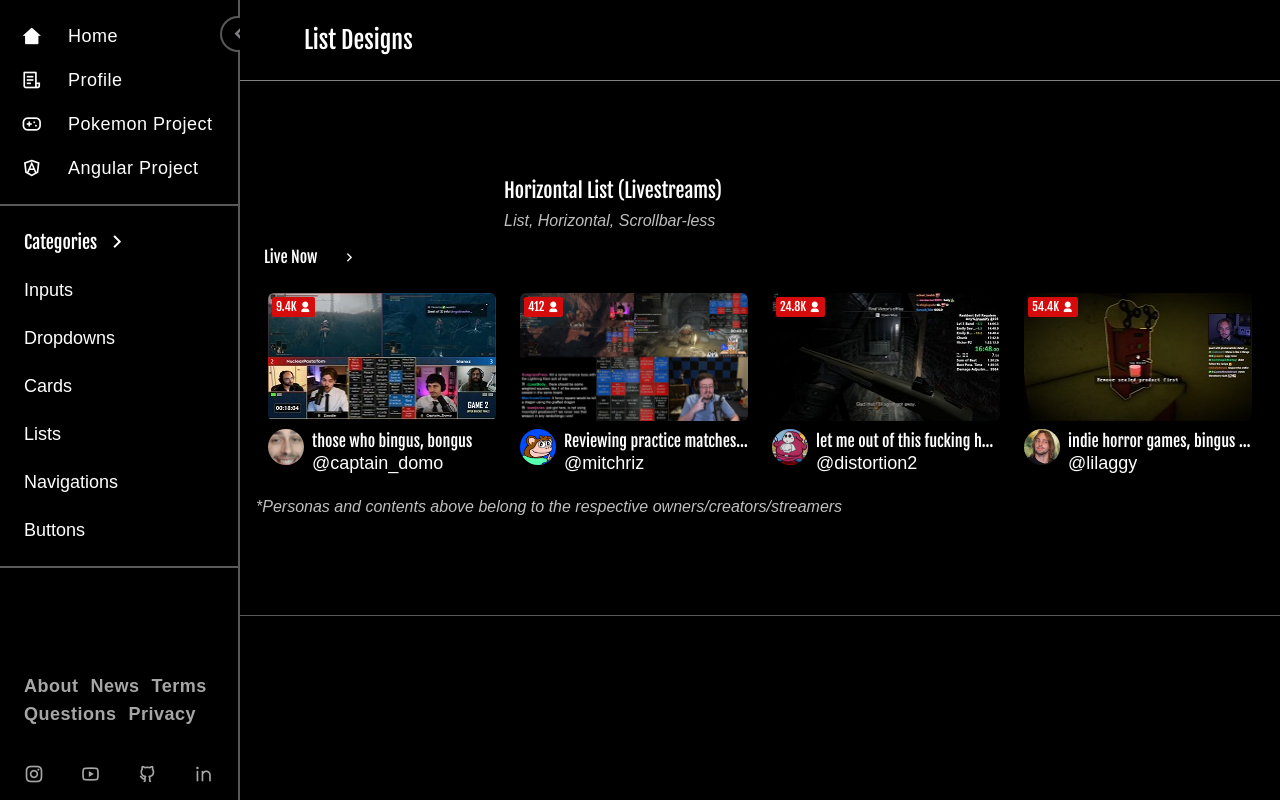
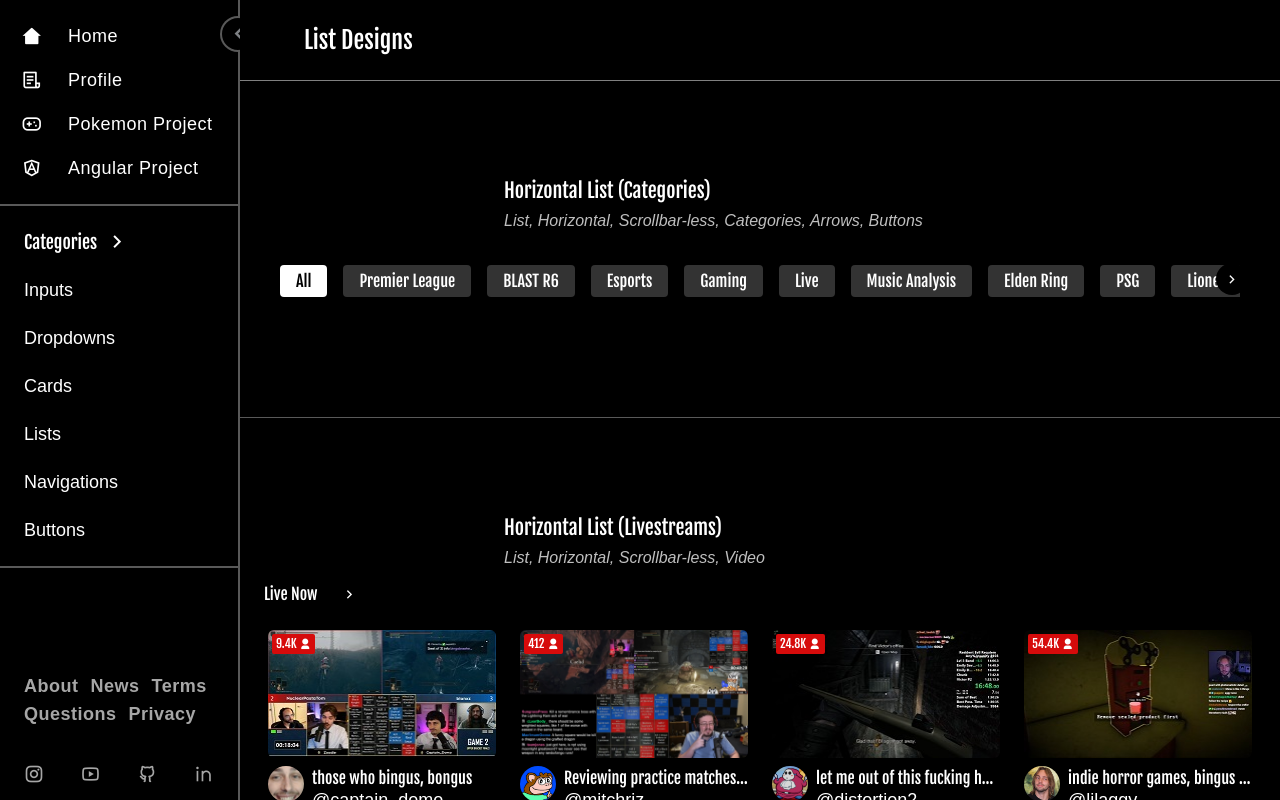
Before and after one commit to povertycycle/design-portfolio, a Next.js app: page /design-portfolio/designs/lists in a window 1280 px wide. Built offline with nearby package versions, Linux system fonts and the light colour scheme; a web font is replaced by a local one.

Commit message:
slide list

```diff
--- a/src/features/designs/lists/ListDesigns.tsx
+++ b/src/features/designs/lists/ListDesigns.tsx
@@ -1,3 +1,4 @@
+import { CategoryList } from "@/src/libraries/components/list/CategoryList";
 import { HorizontalList } from "@/src/libraries/components/list/HorizontalList";
 
 export const ListDesigns: React.FC = () => {
@@ -9,10 +10,23 @@ export const ListDesigns: React.FC = () => {
             <div className="flex flex-col w-full mx-auto px-4">
                 <div className="w-lg flex flex-col mx-auto">
                     <span className="text-xl">
+                        Horizontal List (Categories)
+                    </span>
+                    <span className="opacity-75 italic text-base mt-1 mb-2 font-smooch">
+                        List, Horizontal, Scrollbar-less, Categories, Arrows,
+                        Buttons
+                    </span>
+                </div>
+                <CategoryList />
+            </div>
+            <div className="my-24 w-full h-px bg-white/35" />
+            <div className="flex flex-col w-full mx-auto px-4">
+                <div className="w-lg flex flex-col mx-auto">
+                    <span className="text-xl">
                         Horizontal List (Livestreams)
                     </span>
                     <span className="opacity-75 italic text-base mt-1 mb-2 font-smooch">
-                        List, Horizontal, Scrollbar-less
+                        List, Horizontal, Scrollbar-less, Video
                     </span>
                 </div>
                 <HorizontalList />
--- /dev/null
+++ b/src/libraries/components/list/CategoryList.tsx
@@ -0,0 +1,64 @@
+import { useState } from "react";
+import { useSlide } from "../../hooks/useSlide";
+
+export const CategoryList: React.FC = () => {
+    const [category, setCategory] = useState<string>("All");
+    const { ref, left, right } = useSlide();
+
+    return (
+        <div className="flex w-full p-6 relative">
+            <div
+                ref={left.button}
+                onClick={left.scroll}
+                className="h-8 w-8 hidden items-center justify-center rounded-full bg-black hover:bg-[#333333] cursor-pointer absolute left-4 top-5.5"
+            >
+                <i className="ri-arrow-left-s-line" />
+            </div>
+            <div
+                ref={right.button}
+                onClick={right.scroll}
+                className="h-8 w-8 flex items-center justify-center rounded-full bg-black hover:bg-[#333333] cursor-pointer absolute right-4 top-5.5"
+            >
+                <i className="ri-arrow-right-s-line" />
+            </div>
+            <div
+                ref={ref}
+                className="flex gap-4 w-full overflow-x-scroll hidden-scroll scroll-smooth"
+            >
+                {CATEGORIES.map((cat) => (
+                    <div
+                        onClick={() => setCategory(cat)}
+                        className={`h-8 flex items-center px-4 rounded-sm whitespace-nowrap ${
+                            cat === category
+                                ? "bg-white text-black"
+                                : " bg-[#333333] cursor-pointer hover:bg-[#404040]"
+                        }`}
+                        key={cat}
+                    >
+                        {cat}
+                    </div>
+                ))}
+            </div>
+        </div>
+    );
+};
+
+const CATEGORIES = [
+    "All",
+    "Premier League",
+    "BLAST R6",
+    "Esports",
+    "Gaming",
+    "Live",
+    "Music Analysis",
+    "Elden Ring",
+    "PSG",
+    "Lionel Messi",
+    "Bingo Brawlers",
+    "AGDQ 2026",
+    "Technology",
+    "Barbarian",
+    "Jurassic Park",
+    "History",
+    "Cooking Show",
+];
--- a/src/libraries/components/list/HorizontalList.tsx
+++ b/src/libraries/components/list/HorizontalList.tsx
@@ -1,54 +1,23 @@
-import { useRef } from "react";
-import { formatCount } from "../../utils/formatter/unit";
+import { useSlide } from "../../hooks/useSlide";
 import { LivestreamVideoCard } from "../cards/LivestreamVideoCard";
 
 export const HorizontalList: React.FC = () => {
-    const leftButtonRef = useRef<HTMLDivElement>(null);
-    const rightButtonRef = useRef<HTMLDivElement>(null);
-    const ref = useRef<HTMLDivElement>(null);
-
-    const scrollLeft = () => {
-        if (
-            !ref.current ||
-            !window ||
-            !leftButtonRef.current ||
-            !rightButtonRef.current
-        )
-            return;
-
-        ref.current.scrollLeft -= window.innerWidth;
-        leftButtonRef.current.style.display = "none";
-        rightButtonRef.current.style.display = "flex";
-    };
-
-    const scrollRight = () => {
-        if (
-            !ref.current ||
-            !window ||
-            !leftButtonRef.current ||
-            !rightButtonRef.current
-        )
-            return;
-
-        ref.current.scrollLeft += window.innerWidth;
-        leftButtonRef.current.style.display = "flex";
-        rightButtonRef.current.style.display = "none";
-    };
+    const { ref, left, right } = useSlide();
 
     return (
         <div className="w-full flex flex-col">
             <div className="flex gap-4 px-2 items-center">
                 <h1>Live Now</h1>
                 <div
-                    ref={leftButtonRef}
-                    onClick={scrollLeft}
+                    ref={left.button}
+                    onClick={left.scroll}
                     className="h-8 w-8 hidden items-center justify-center rounded-full hover:bg-white/20 cursor-pointer"
                 >
                     <i className="ri-arrow-left-s-line" />
                 </div>
                 <div
-                    ref={rightButtonRef}
-                    onClick={scrollRight}
+                    ref={right.button}
+                    onClick={right.scroll}
                     className="h-8 w-8 flex items-center justify-center rounded-full hover:bg-white/20 cursor-pointer"
                 >
                     <i className="ri-arrow-right-s-line" />
--- /dev/null
+++ b/src/libraries/hooks/useSlide.tsx
@@ -0,0 +1,43 @@
+import { useRef } from "react";
+
+export const useSlide = (distance?: number) => {
+    const leftButtonRef = useRef<HTMLDivElement>(null);
+    const rightButtonRef = useRef<HTMLDivElement>(null);
+    const ref = useRef<HTMLDivElement>(null);
+
+    const scrollLeft = () => {
+        if (
+            !ref.current ||
+            !window ||
+            !leftButtonRef.current ||
+            !rightButtonRef.current
+        )
+            return;
+        const displacement = distance ?? window.innerWidth;
+
+        ref.current.scrollLeft -= displacement;
+        leftButtonRef.current.style.display = "none";
+        rightButtonRef.current.style.display = "flex";
+    };
+
+    const scrollRight = () => {
+        if (
+            !ref.current ||
+            !window ||
+            !leftButtonRef.current ||
+            !rightButtonRef.current
+        )
+            return;
+        const displacement = distance ?? window.innerWidth;
+
+        ref.current.scrollLeft += displacement;
+        leftButtonRef.current.style.display = "flex";
+        rightButtonRef.current.style.display = "none";
+    };
+
+    return {
+        ref,
+        left: { scroll: scrollLeft, button: leftButtonRef },
+        right: { scroll: scrollRight, button: rightButtonRef },
+    };
+};
```
